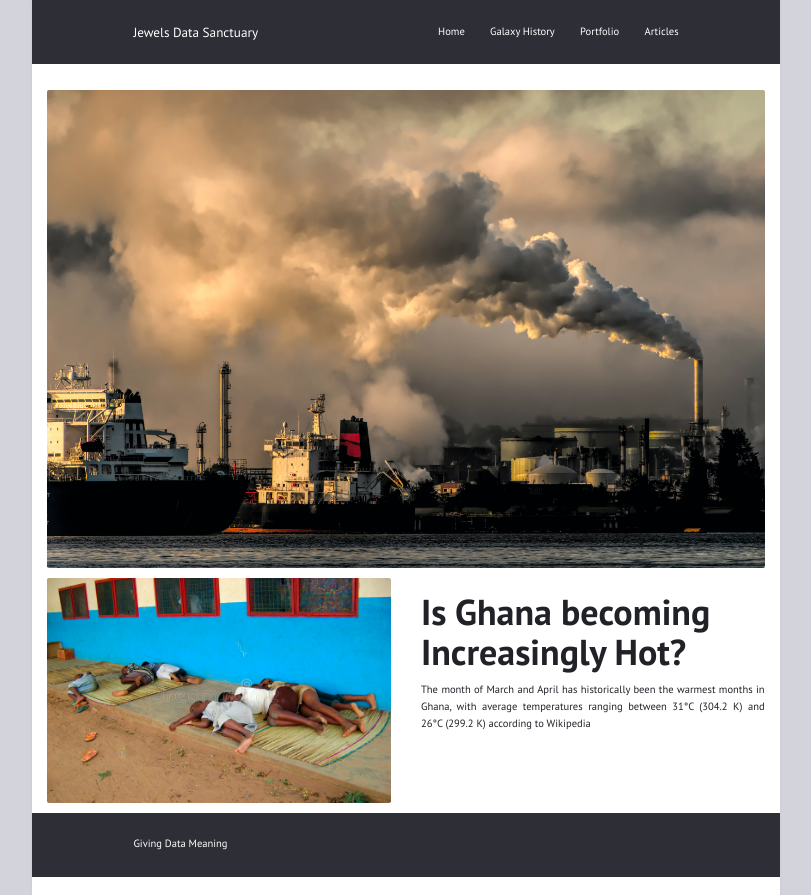
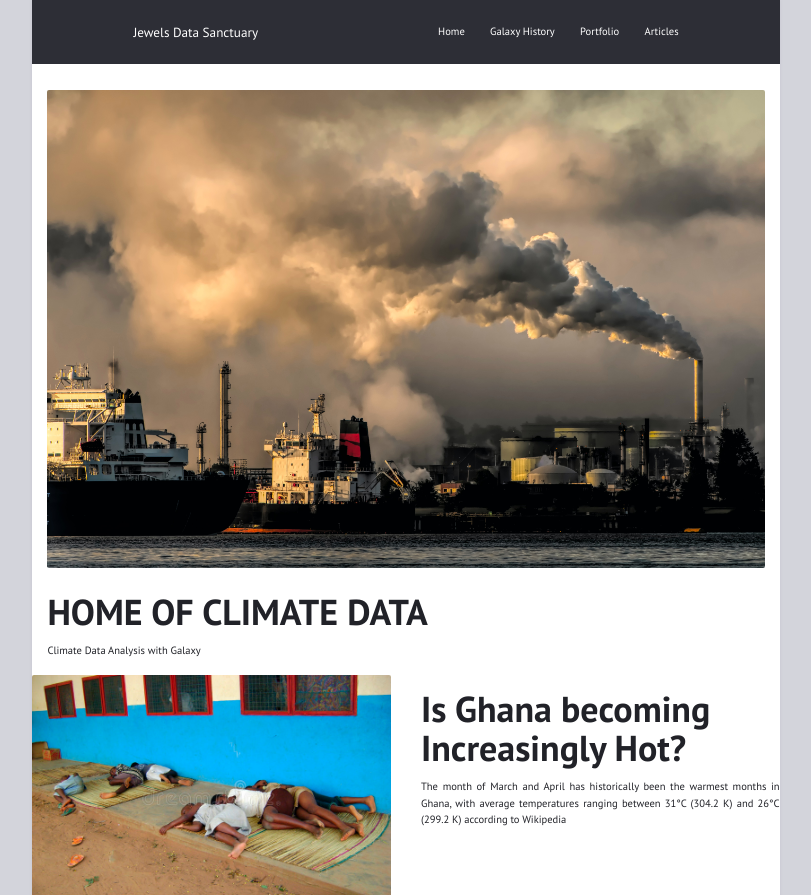
Before and after one commit to DataRockMyWorld/DataRockMyWorld.github.io, a Jekyll site: the page built from index.html, in a window 1280 px wide. Shown: the top 895 px of the page, without its empty margins (234-1045 px from the left). Built offline with Jekyll 4.4.1, drawn with Linux system fonts in a browser that asks for light colours; some of the changed text lies outside the part shown; grey boxes are pictures that could not be loaded.

Commit message:
Update index.html

```diff
--- a/index.html
+++ b/index.html
@@ -5,6 +5,12 @@
 <div class='row'>
 <div class='col-md-12'>
   <img src='/assets/img/chris.jpg' alt=' air pollution' />
+  <divclass='banner-text'>
+    <h1>HOME OF CLIMATE DATA</h1>
+    <p>
+    Climate Data Analysis with Galaxy
+    </p>
+  </div>
   </div>
 </div>
 
@@ -23,16 +29,26 @@
 
 <div class='row'>
   <div class='col-md-6'>
-
+    <h1> Hey Climate Scientist, heard of Galaxy?</h1>
+    <p>
+    Check out the open-source data analysis platform making waves in the climate world called <a href='https://usegalaxy.eu'>Galaxy </a>
+    </p>
   </div>
-  <div class='col-md-6'></div>
+  <div class='col-md-6'>
+    <img src='/assets/img/galaxyproject.jpeg' alt=' Galaxy Project' />
+  </div>
 </div>
 
 
 <div class='row'>
-  <div class='col-md-6'></div>
   <div class='col-md-6'>
-
+  <img src='/assets/img/9am_global_plot.png' alt=' Global Plot' />
+  </div>
+  <div class='col-md-6'>
+   <h1> Global Air Temperature</h1>
+    <p>
+    What is Air Temperature and how do we measure <a href='https://www.fondriest.com/news/airtemperature.htm>Air Temperature </a>
+    </p>
   </div>
 </div>
 
```
